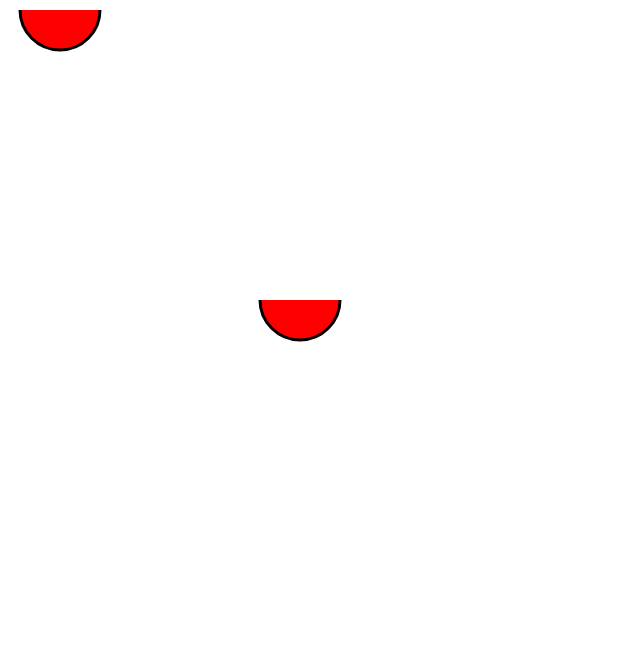
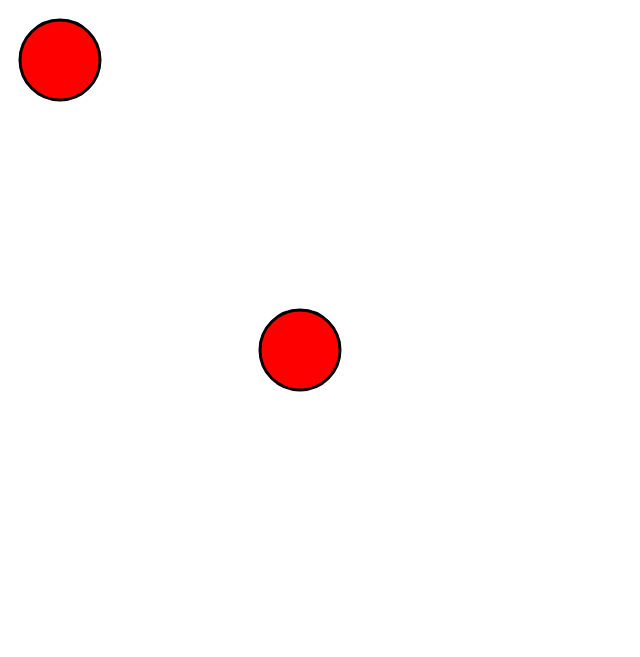
Before and after one commit to cusebs/cusebs.github.io, a plain HTML site: page index.html in a window 1280 px wide. Shown: the whole page, without its empty margins (0-640 px from the left). Drawn offline with Linux system fonts and the light colour scheme.

Commit message:
Top half of circle

```diff
--- a/index.html
+++ b/index.html
@@ -4,13 +4,13 @@
 
 	<div class="one">
 		<svg height="100" width="100">
-			<circle cx="50" r="40" stroke="black" stroke-width="3" fill="red" />
+			<circle cx="50" cy="50" r="40" stroke="black" stroke-width="3" fill="red" />
 		</svg>
 	</div>
 
 	<div class="two">
 		<svg height="350" width="350">
-			<circle cx="50" r="40" stroke="black" stroke-width="3" fill="red" />
+			<circle cx="50" cy="50" r="40" stroke="black" stroke-width="3" fill="red" />
 		</svg>
 	</div>
 
```
